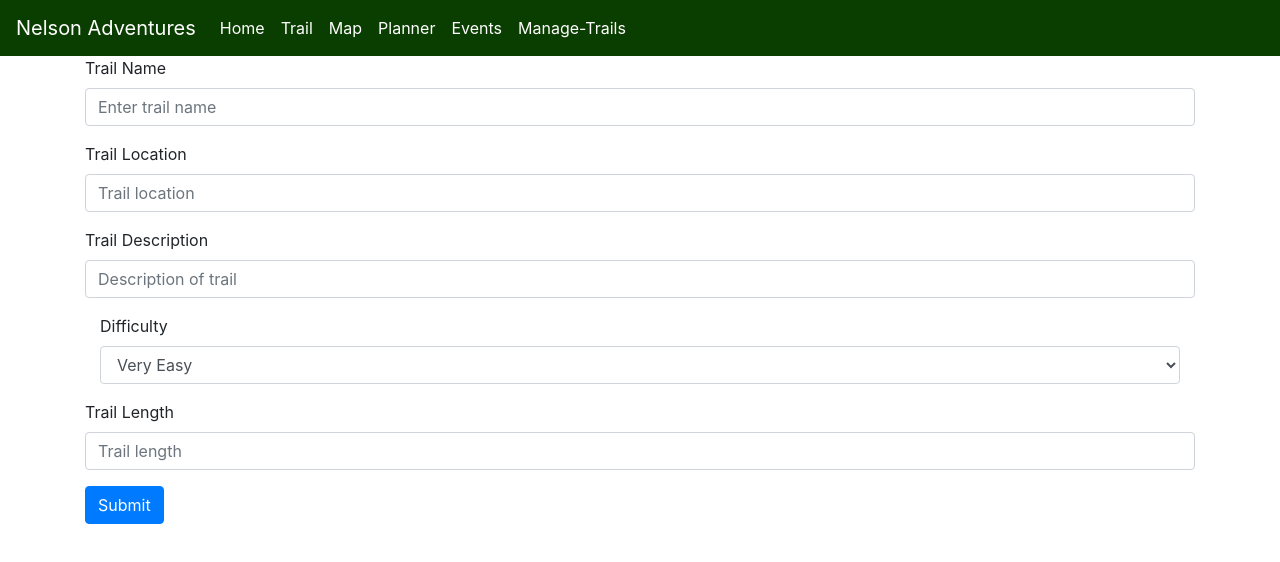
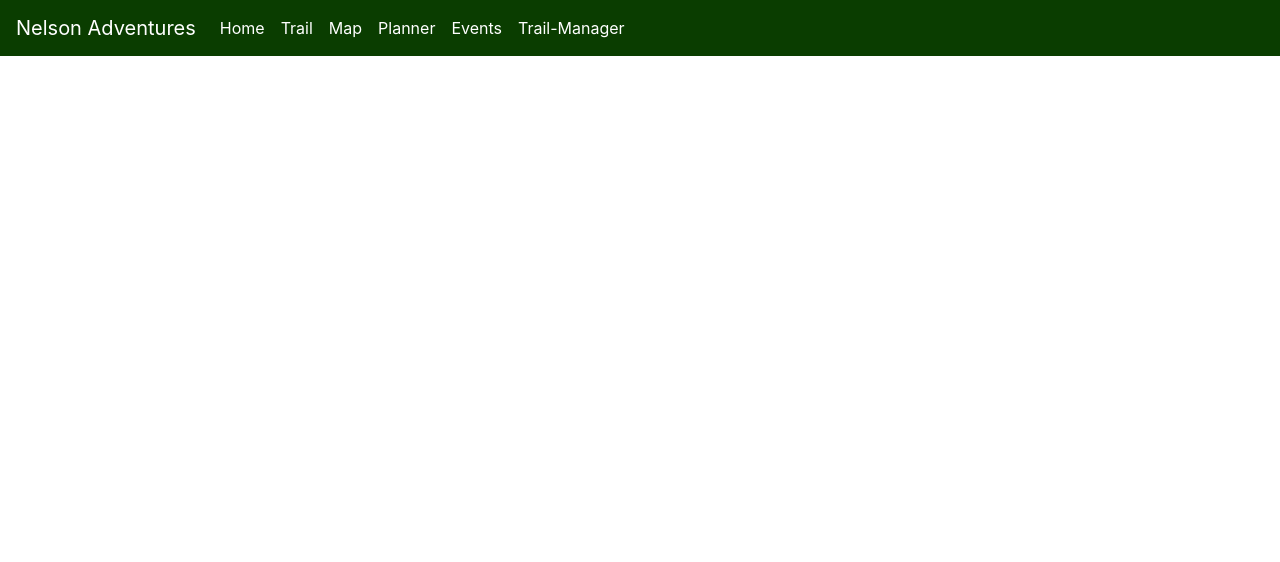
Before and after one commit to CarlosAmos/WEB601_Project, a React (Create React App) app in the folder WEB601_Project/: page /ManageTrails in a window 1280 px wide. Shown: the top 562 px of the page. Built offline with nearby package versions, Linux system fonts and the light colour scheme.

Commit message:
Created Pages for TrailManager and Server can GET from database

```diff
--- a/WEB601_Project/src/App.js
+++ b/WEB601_Project/src/App.js
@@ -5,7 +5,8 @@ import {Trail} from './Pages/Trail';
 import {Map} from './Pages/Map';
 import {Planner} from './Pages/Planner';
 import {Events} from './Pages/Events';
-import {ManageTrails} from './Pages/ManageTrails';
+import {TrailManager} from './Pages/TrailManager/TrailManager';
+import {AddTrail} from './Pages/TrailManager/AddTrail';
 import { Layout } from './Components/Layout';
 import {NavBar } from './Components/NavBar';
 
@@ -39,7 +40,9 @@ fetchData(){
             <Route path="/Map" component={Map} />
             <Route path="/Planner" component={Planner} />
             <Route path="/Events" component={Events} />
-            <Route path="/ManageTrails" component={ManageTrails} />
+            <Route path="/TrailManager/TrailManager" component={TrailManager} />
+            <Route path="/TrailManager/AddTrail" component={AddTrail} />
+
           </Switch>
         </Router>
         </Layout>
--- a/WEB601_Project/src/Components/NavBar.js
+++ b/WEB601_Project/src/Components/NavBar.js
@@ -30,7 +30,7 @@ export const NavBar = () => (
                     <Nav.Item><Nav.Link href="/Map">Map</Nav.Link></Nav.Item>
                     <Nav.Item><Nav.Link href="/Planner">Planner</Nav.Link></Nav.Item>
                     <Nav.Item><Nav.Link href="/Events">Events</Nav.Link></Nav.Item>
-                    <Nav.Item><Nav.Link href="/ManageTrails">Manage-Trails</Nav.Link></Nav.Item>
+                    <Nav.Item><Nav.Link href="/TrailManager/TrailManager">Trail-Manager</Nav.Link></Nav.Item>
                 </Nav>
             </Navbar.Collapse>
         </Navbar>
--- a/WEB601_Project/src/Pages/ManageTrails.js
+++ /dev/null
@@ -1,58 +0,0 @@
-import React from 'react';
-import styled from 'styled-components';
-import Home1 from '../Images/Home1.jpg';
-import { Container, Col, Row, Button, Form } from 'react-bootstrap';
-
-const Styles = styled.div`
-.description{
-    width: 50%;
-    height: 100;
-    position: absolute;
-    border: '4px solid black' ;
-}
-
-}
-
-`;
-
-export const ManageTrails = () => (
-
-<Form>
-  <Form.Group controlId="formBasicName">
-    <Form.Label>Trail Name</Form.Label>
-    <Form.Control type="Name" placeholder="Enter trail name" />
-</Form.Group>
-
-  <Form.Group controlId="formBasicLocation">
-    <Form.Label>Trail Location</Form.Label>
-    <Form.Control type="Location" placeholder="Trail location" />
-  </Form.Group>
-
-  <Form.Group controlId="formBasicDescription" >
-    <Form.Label>Trail Description</Form.Label>
-    <Form.Control type="Description" placeholder="Description of trail" className="description"/>
-  </Form.Group>
-
-  <Form.Group as={Col} controlId="formGridDifficulty">
-      <Form.Label>Difficulty</Form.Label>
-      <Form.Control as="select">
-        <option>Very Easy</option>
-        <option>Easy</option>
-        <option>Medium</option>
-        <option>Hard</option>
-        <option>Very Hard</option>
-      </Form.Control>
-    </Form.Group>
-
-    <Form.Group controlId="formBasicLength">
-    <Form.Label>Trail Length</Form.Label>
-    <Form.Control type="TrailLength" placeholder="Trail length" />
-  </Form.Group>
-
-  <Button variant="primary" type="submit">
-    Submit
-  </Button>
-</Form>
-
-
-)
--- /dev/null
+++ b/WEB601_Project/src/Pages/TrailManager/AddTrail.js
@@ -0,0 +1,77 @@
+import React from 'react';
+import styled from 'styled-components';
+import { Container, Col, Row, Button, Form, InputGroup,FormControl, Dropdown, DropdownButton } from 'react-bootstrap';
+
+const Styles = styled.div`
+.description{
+    width: 50%;
+    height: 100;
+    position: absolute;
+    border: '4px solid black' ;
+}
+
+}
+
+`;
+
+export const AddTrail = () => (
+<div>hello</div>
+)
+
+/*export default class AddTrail extends React.Component {
+  constructor() {
+    super()
+    this.state = {
+      fields: {Name: '',Location: '',Description: '',Difficulty: '',Length: ''},
+      errors: {}
+    }
+    this.handleChange = this.handleChange.bind(this)
+    this.AddTrailForm = this.AddTrailForm.bind(this)
+
+  }
+
+  handleChange(e) {
+    let fields = this.state.fields
+    fields[e.target.name] = e.target.value
+    this.setState({
+      fields
+    })
+  }
+
+  AddTrailForm(e) {
+    e.preventDefault()
+    if(this.validateForm()) {
+      let fields = {}
+      fields["Name"] = ""
+      fields["Location"] = ""
+      fields["Description"] = ""
+      fields["Difficulty"] = ""
+      fields["Length"] = ""
+      this.setState({fields:fields})
+
+      fetch('http://localhost:4200/api/Trails'), {
+        method: 'post',
+        headers: {'content-Type':'application/json'},
+        body: JSON.stringify({
+          "Name": this.Name.value,
+          "Location": this.Location.value,
+          "Description": this.Description.value,
+          "Difficulty": this.Difficulty.value,
+          "Length": this.Length.value,
+        })
+      }
+      console.log("Trail has been added")
+      alert("Form submitted")
+    }
+  }
+
+
+  render(){
+    return(
+      <div>hello</div>
+    )
+  }
+
+
+
+}*/
--- /dev/null
+++ b/WEB601_Project/src/Pages/TrailManager/TrailManager.js
@@ -0,0 +1,52 @@
+import React from 'react';
+import { BrowserRouter as Router, Route, Switch} from 'react-router-dom';
+import styled from 'styled-components';
+
+import { Container, Col, Row, Button, Nav} from 'react-bootstrap';
+
+
+const Styles = styled.div`
+.description{
+    width: 50%;
+    height: 100;
+    position: absolute;
+    border: '4px solid black' ;
+}
+
+}
+
+`;
+
+export const TrailManager = () => (
+<Container fluid='false'>
+  <div className="col-12">
+    <br/>
+    <Row className="justify-content-md-center" >
+
+    <Col xs="12" md="4">
+    <h3>Add a Trail</h3>
+      <Button variant="outline-success">Add</Button>
+    </Col>
+    <br/>
+    <Col xs="12" md="4">
+    <h3>Edit a Trail</h3>
+    <Button variant="outline-success">Edit</Button>
+    </Col>
+    <br/>
+    <Col xs="12" md="4">
+    <h3>Delete a Trail</h3>
+    <Button variant="outline-success">Delete</Button>
+    </Col>
+    </Row>
+  <Row>
+    <Col>
+
+    </Col>
+  </Row>
+
+
+  </div>
+</Container>
+
+
+)
```
Also changed, not shown: WEB601_Project/src/Pages/TrailManager/DeleteTrail.js (added, +22 -0 lines), WEB601_Project/src/Pages/TrailManager/ManageTail.js (added, +22 -0 lines), 1 other file (tests, documents, lock files or other folders).
